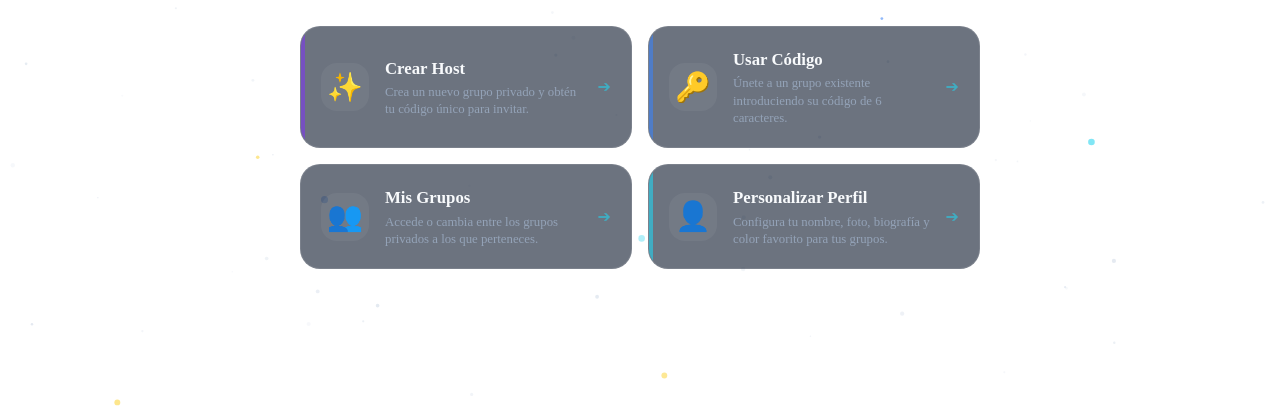
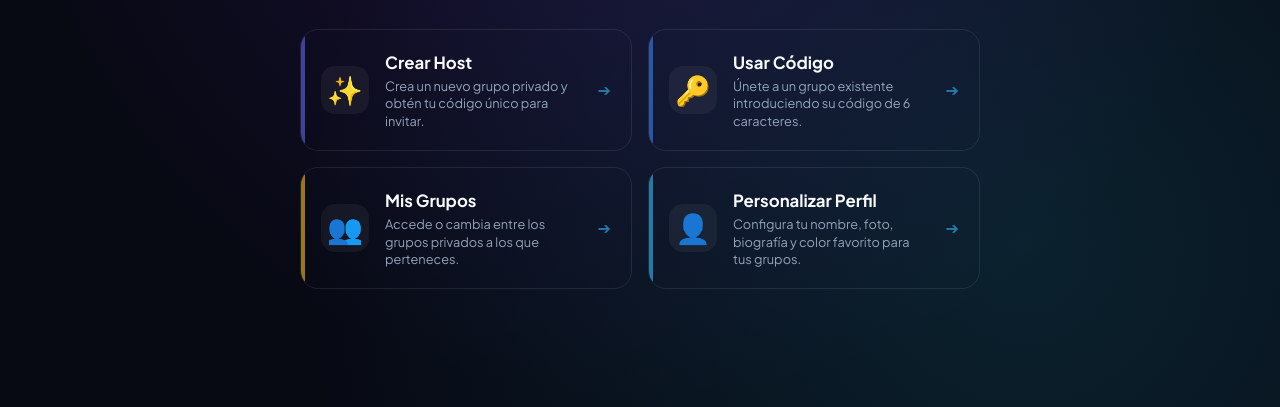
Before and after one commit to KEVINGOMEZ-04/LUMA, a website: page index.html in a window 1280 px wide. Shown: the part 393-800 px from the top of the page. Drawn offline with Linux system fonts and the light colour scheme.

Commit message:
LUMA Visual Upgrade: Plus Jakarta Sans typography & Luxury Ambient Cosmic background: css/variables.css

```diff
--- a/css/variables.css
+++ b/css/variables.css
@@ -1,61 +1,65 @@
-/* LUMA 🌟 - Variables y Sistema de Diseño */
+/* LUMA 🌟 - Design System & Modern Luxury Dark Theme */
+@import url('https://fonts.googleapis.com/css2?family=Plus+Jakarta+Sans:wght@300;400;500;600;700;800&family=Outfit:wght@500;600;700;800;900&family=JetBrains+Mono:wght@500;700&display=swap');
+
 :root {
-  /* Paleta Oficial LUMA */
-  --color-primary: #7C3AED;
-  --color-primary-light: #9333EA;
-  --color-primary-dark: #6D28D9;
+  /* Paleta Base - Deep Obsidian & Cosmic Luxury */
+  --color-bg-base: #070913;
+  --color-bg-surface: rgba(15, 23, 42, 0.65);
+  --color-bg-surface-elevated: rgba(22, 32, 58, 0.75);
+  --color-bg-card: rgba(17, 24, 46, 0.55);
+  --color-bg-card-hover: rgba(26, 36, 68, 0.7);
 
+  /* Acentos Luminosos */
+  --color-primary: #6366F1;
+  --color-primary-light: #818CF8;
+  --color-primary-glow: rgba(99, 102, 241, 0.35);
   --color-secondary: #3B82F6;
-  --color-secondary-light: #60A5FA;
+  --color-accent: #38BDF8;
+  --color-accent-glow: rgba(56, 189, 248, 0.3);
+  --color-gold: #FBBF24;
+  --color-success: #10B981;
+  --color-warning: #F59E0B;
+  --color-error: #F43F5E;
 
-  --color-accent: #22D3EE;
-  --color-accent-light: #67E8F9;
+  /* Gradientes de Marca */
+  --gradient-luma: linear-gradient(135deg, #A855F7 0%, #6366F1 35%, #38BDF8 70%, #FBBF24 100%);
+  --gradient-primary: linear-gradient(135deg, #7C3AED 0%, #4F46E5 50%, #06B6D4 100%);
+  --gradient-surface: linear-gradient(180deg, rgba(255, 255, 255, 0.07) 0%, rgba(255, 255, 255, 0.02) 100%);
+  --gradient-card-glow: radial-gradient(circle at 50% 0%, rgba(99, 102, 241, 0.15) 0%, transparent 70%);
 
-  --color-highlight: #FACC15;
+  /* Textos & Tipografía */
+  --font-main: 'Plus Jakarta Sans', -apple-system, BlinkMacSystemFont, sans-serif;
+  --font-heading: 'Outfit', 'Plus Jakarta Sans', sans-serif;
+  --font-mono: 'JetBrains Mono', monospace;
 
-  --color-success: #10B981;
-  --color-error: #EF4444;
-  --color-warning: #F59E0B;
-
-  /* Fondos y Superficies */
-  --color-bg-dark: #0F172A;
-  --color-surface-dark: #1E293B;
-  --color-surface-card: rgba(30, 41, 59, 0.75);
-  --color-surface-card-hover: rgba(51, 65, 85, 0.85);
-  --color-glass-card: rgba(30, 41, 59, 0.65);
-  --color-glass-border: rgba(255, 255, 255, 0.1);
-  --color-border: rgba(255, 255, 255, 0.08);
-
-  /* Texto */
   --color-text-main: #F8FAFC;
   --color-text-secondary: #94A3B8;
   --color-text-muted: #64748B;
 
-  /* Gradiente Maestro LUMA */
-  --gradient-luma: linear-gradient(135deg, #7C3AED 0%, #5B5FF6 35%, #3B82F6 70%, #22D3EE 100%);
-  --gradient-glow: linear-gradient(135deg, rgba(124, 58, 237, 0.4), rgba(34, 211, 238, 0.4));
-  --gradient-card: linear-gradient(180deg, rgba(30, 41, 59, 0.8) 0%, rgba(15, 23, 42, 0.9) 100%);
+  /* Glassmorphism & Bordes */
+  --glass-blur: blur(24px);
+  --glass-blur-heavy: blur(36px);
+  --color-glass-border: rgba(255, 255, 255, 0.09);
+  --color-glass-border-hover: rgba(255, 255, 255, 0.22);
+  --color-glass-border-active: rgba(129, 140, 248, 0.5);
 
-  /* Tipografías */
-  --font-heading: 'Poppins', -apple-system, BlinkMacSystemFont, sans-serif;
-  --font-body: 'Inter', -apple-system, BlinkMacSystemFont, sans-serif;
-  --font-mono: 'Space Grotesk', monospace;
+  /* Sombras & Elevación */
+  --shadow-sm: 0 2px 8px rgba(0, 0, 0, 0.35);
+  --shadow-card: 0 16px 36px -8px rgba(0, 0, 0, 0.55), inset 0 1px 1px 0 rgba(255, 255, 255, 0.1);
+  --shadow-glow: 0 0 25px rgba(99, 102, 241, 0.3);
+  --shadow-glow-cyan: 0 0 25px rgba(56, 189, 248, 0.25);
 
-  /* Radios de Curvatura (20 - 24px) */
+  /* Radios */
+  --radius-xs: 6px;
   --radius-sm: 10px;
-  --radius-md: 16px;
-  --radius-lg: 20px;
-  --radius-xl: 24px;
+  --radius-md: 14px;
+  --radius-lg: 18px;
+  --radius-xl: 26px;
   --radius-full: 9999px;
 
-  /* Sombras Suaves */
-  --shadow-sm: 0 2px 8px rgba(0, 0, 0, 0.25);
-  --shadow-md: 0 4px 16px rgba(0, 0, 0, 0.35);
-  --shadow-lg: 0 10px 30px rgba(0, 0, 0, 0.45);
-  --shadow-glow: 0 0 25px rgba(124, 58, 237, 0.35);
-
-  /* Transiciones */
-  --transition-fast: 150ms ease;
-  --transition-normal: 250ms cubic-bezier(0.4, 0, 0.2, 1);
-  --transition-smooth: 350ms cubic-bezier(0.16, 1, 0.3, 1);
+  /* Dimensiones */
+  --max-width-content: 1120px;
+  --transition-fast: 0.18s cubic-bezier(0.16, 1, 0.3, 1);
+  --transition-normal: 0.3s cubic-bezier(0.16, 1, 0.3, 1);
+  --transition-bounce: 0.45s cubic-bezier(0.34, 1.56, 0.64, 1);
 }
```
